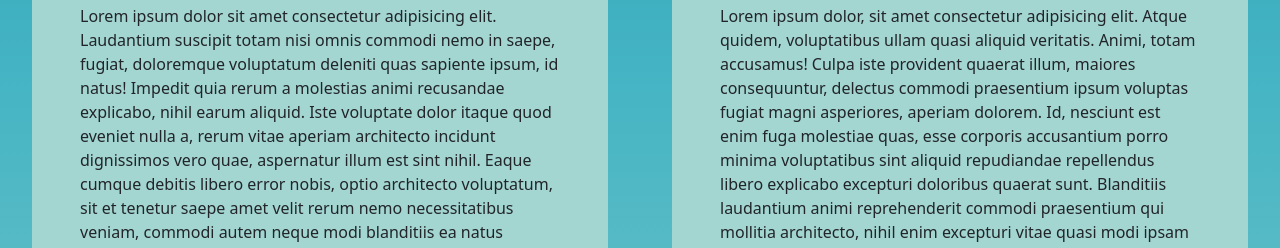
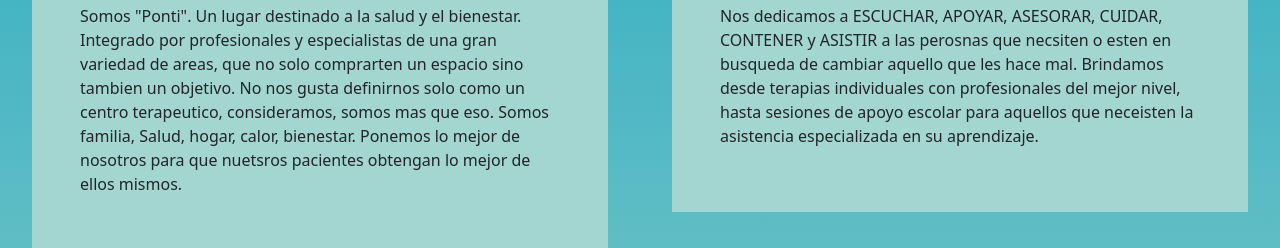
Before and after one commit to fedekuhn/proyecto-scss, a website: page nosotros.html in a window 1280 px wide. Shown: the part 550-798 px from the top of the page. Drawn offline with nearby package versions, Linux system fonts and the light colour scheme.

Commit message:
correcciones 3

```diff
--- a/nosotros.html
+++ b/nosotros.html
@@ -59,14 +59,14 @@
 
                 <article class="articulo1">
                     <h2>Quienes Somos..</h2>
-                    <p>Lorem ipsum dolor sit amet consectetur adipisicing elit. Laudantium suscipit totam nisi omnis commodi nemo in saepe, fugiat, doloremque voluptatum deleniti quas sapiente ipsum, id natus! Impedit quia rerum a molestias animi recusandae explicabo, nihil earum aliquid. Iste voluptate dolor itaque quod eveniet nulla a, rerum vitae aperiam architecto incidunt dignissimos vero quae, aspernatur illum est sint nihil. Eaque cumque debitis libero error nobis, optio architecto voluptatum, sit et tenetur saepe amet velit rerum nemo necessitatibus veniam, commodi autem neque modi blanditiis ea natus eligendi soluta doloribus? Unde qui illum, voluptatum molestiae sed ipsam perspiciatis esse eaque distinctio accusamus corporis!</p>
+                    <p>Somos "Ponti". Un lugar destinado a la salud y el bienestar. Integrado por profesionales y especialistas de una gran variedad de areas, que no solo comprarten un espacio sino tambien un objetivo. No nos gusta definirnos solo como un centro terapeutico, consideramos, somos mas que eso. Somos familia, Salud, hogar, calor, bienestar. Ponemos lo mejor de nosotros para que nuetsros pacientes obtengan lo mejor de ellos mismos.</p>
                 </article>
             </div>
             <div class="art2">
 
                 <article class="articulo2">
                     <h2>A que nos dedicamos...</h2>
-                    <p>Lorem ipsum dolor, sit amet consectetur adipisicing elit. Atque quidem, voluptatibus ullam quasi aliquid veritatis. Animi, totam accusamus! Culpa iste provident quaerat illum, maiores consequuntur, delectus commodi praesentium ipsum voluptas fugiat magni asperiores, aperiam dolorem. Id, nesciunt est enim fuga molestiae quas, esse corporis accusantium porro minima voluptatibus sint aliquid repudiandae repellendus libero explicabo excepturi doloribus quaerat sunt. Blanditiis laudantium animi reprehenderit commodi praesentium qui mollitia architecto, nihil enim excepturi vitae quasi modi ipsam exercitationem magni ipsa iste autem dolorem iure repudiandae. Hic perferendis unde eum, numquam est eaque repudiandae adipisci maiores blanditiis officiis voluptatum sunt ad enim obcaecati voluptate!</p>
+                    <p>Nos dedicamos a ESCUCHAR, APOYAR, ASESORAR, CUIDAR, CONTENER y ASISTIR a las perosnas que necsiten o esten en busqueda de cambiar aquello que les hace mal. Brindamos desde terapias individuales con profesionales del mejor nivel, hasta sesiones de apoyo escolar para aquellos que neceisten la asistencia especializada en su aprendizaje.</p>
                 </article>
             </div>
         </section>
```
